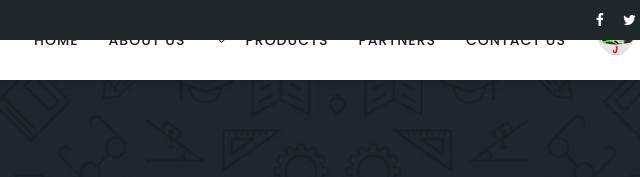
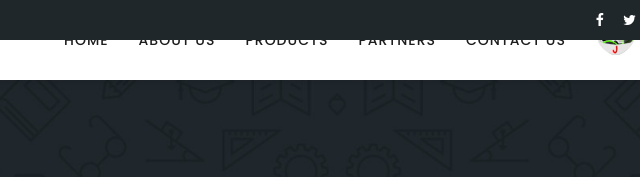
Before and after one commit to Jesmarieee/Jestaurant, a plain HTML site: page contact.html in a window 1280 px wide. Shown: the top 177 px of the page, 562-1202 px from the left. Drawn offline with nearby package versions, Linux system fonts and the light colour scheme.

Commit message:
Update contact.html

```diff
--- a/contact.html
+++ b/contact.html
@@ -115,7 +115,6 @@
                       <ul class="nav">
                           <li ><a href="index.html">Home</a></li>
                           <li><a href="about.html">About Us</a></li>
-                          <li class="has-sub">
                           <li><a href="products.html">Products</a></li>
                           <li><a href="partners.html">Partners</a></li>
                           </li>
```
